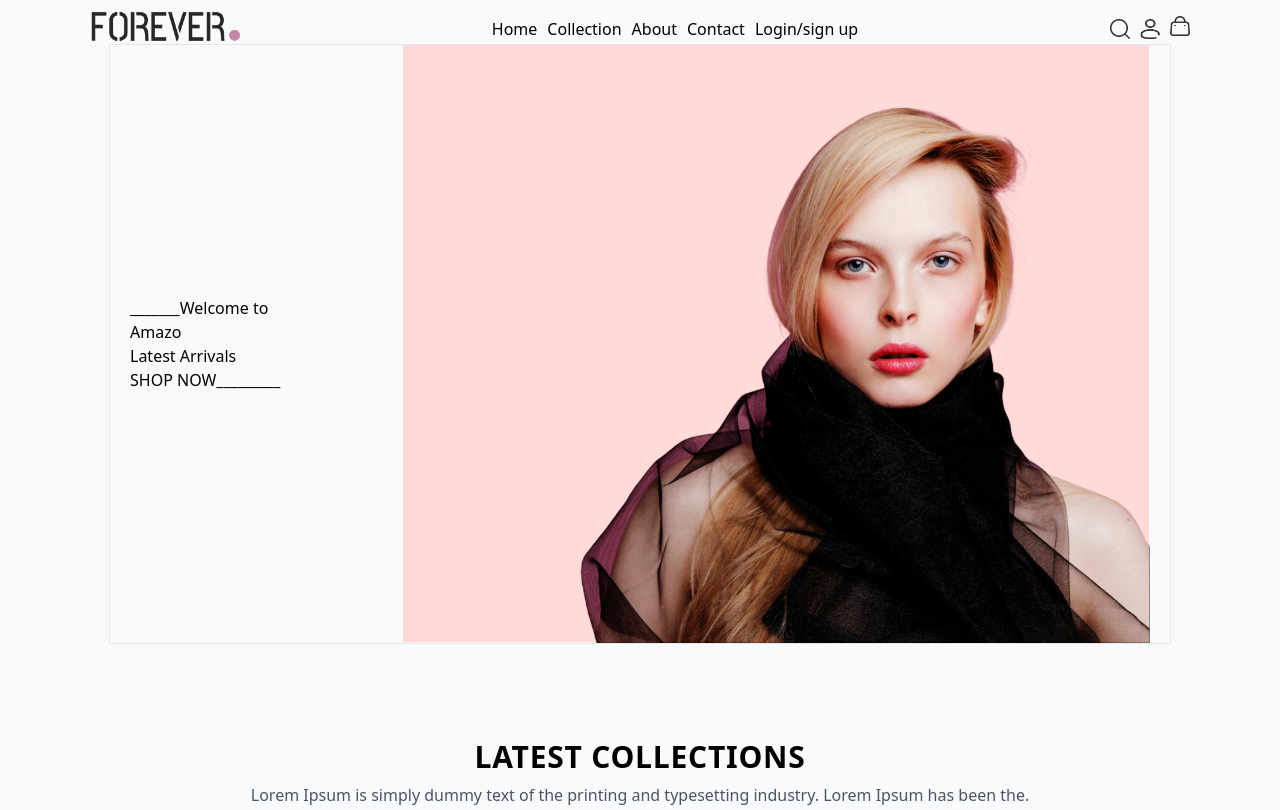
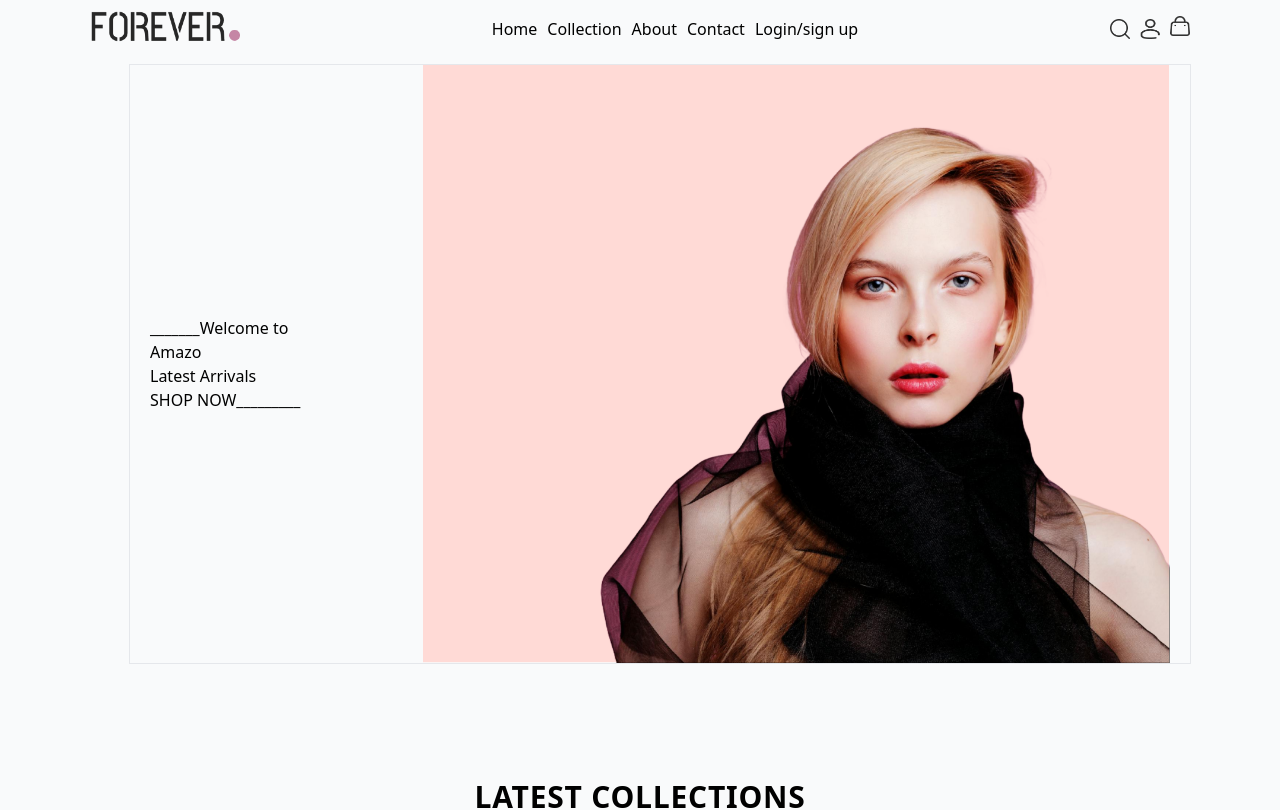
Before and after one commit to Vader-9/E-commercs, a React (Vite) app: page / in a window 1280 px wide. Shown: the top 810 px of the page. Built offline with nearby package versions, Linux system fonts and the light colour scheme.

Commit message:
omom men

```diff
--- a/src/Home/Header.jsx
+++ b/src/Home/Header.jsx
@@ -2,14 +2,14 @@ import { assets } from "../assets/assets"
 
 function Header() {
     return (
-        <div className="w-full h-[600px] flex justify-center items-center bg-gray-50">
+        <div className="w-full h-[600px] flex justify-center items-center bg-gray-50 m-[20px]">
             <div className="flex flex-col   h-[400px] mb-[30px]  md:flex-row md:justify-between md:items-center  sm:px-2 md:px-5  bg-gray-50 md:pt-[0px] md:h-[600px] md: w-[90%] md: border border-gray-200 md:p-[0px] md: gap-[100px]">
-            <div className=" w-50% text-center md: w-full md:gap-[50px] md:text-left">
+            <div className=" w-50% text-center md:w-full md:gap-[50px] md:text-left">
                 <h1>_______Welcome to Amazo</h1>
                 <h1>Latest Arrivals</h1>
                 <h1>SHOP NOW_________</h1>
             </div>
-            <img src={assets.hero_img} alt="" className="w-full   md:w-full md:h-full   " />
+            <img src={assets.hero_img} alt="" className="w-full h-[60px]  md:w-full md:h-full   " />
         </div>
         </div>
 
```
